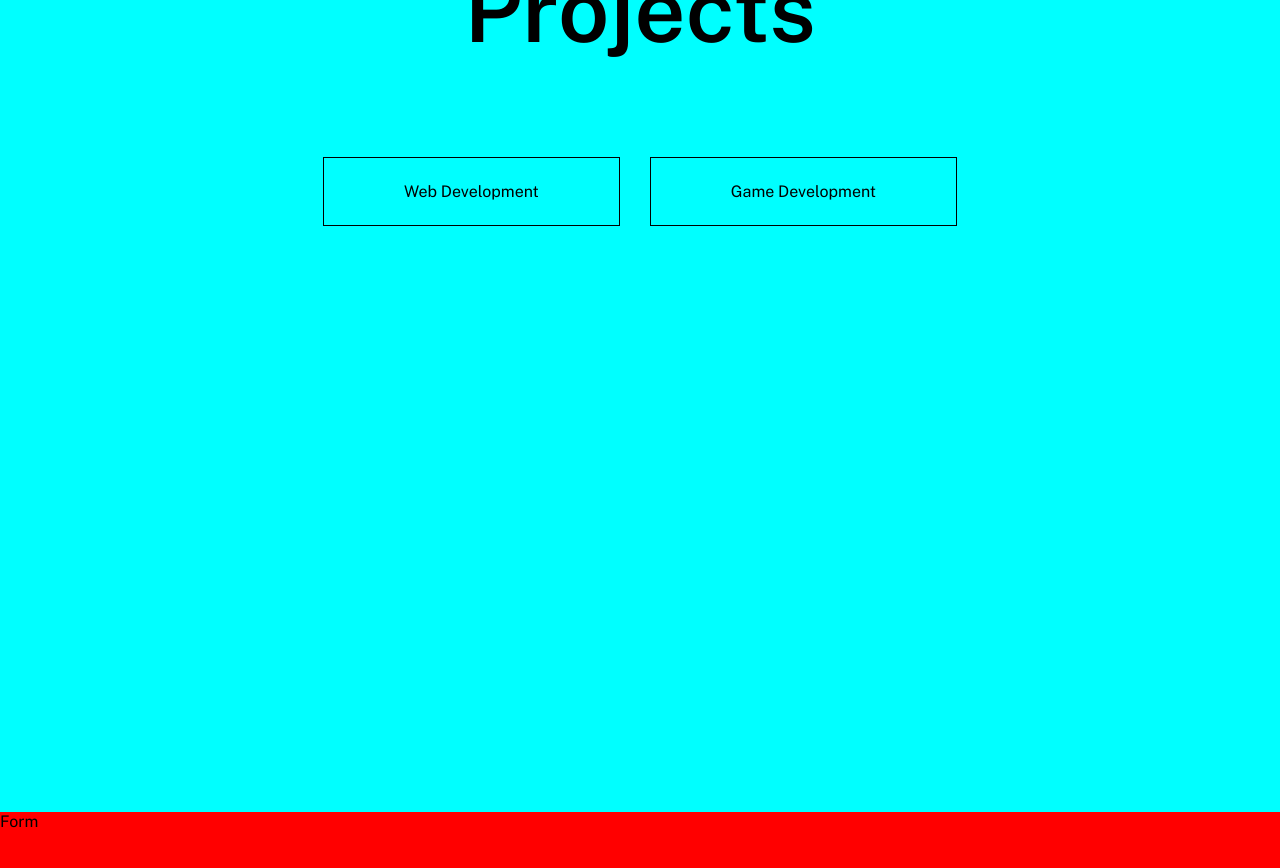
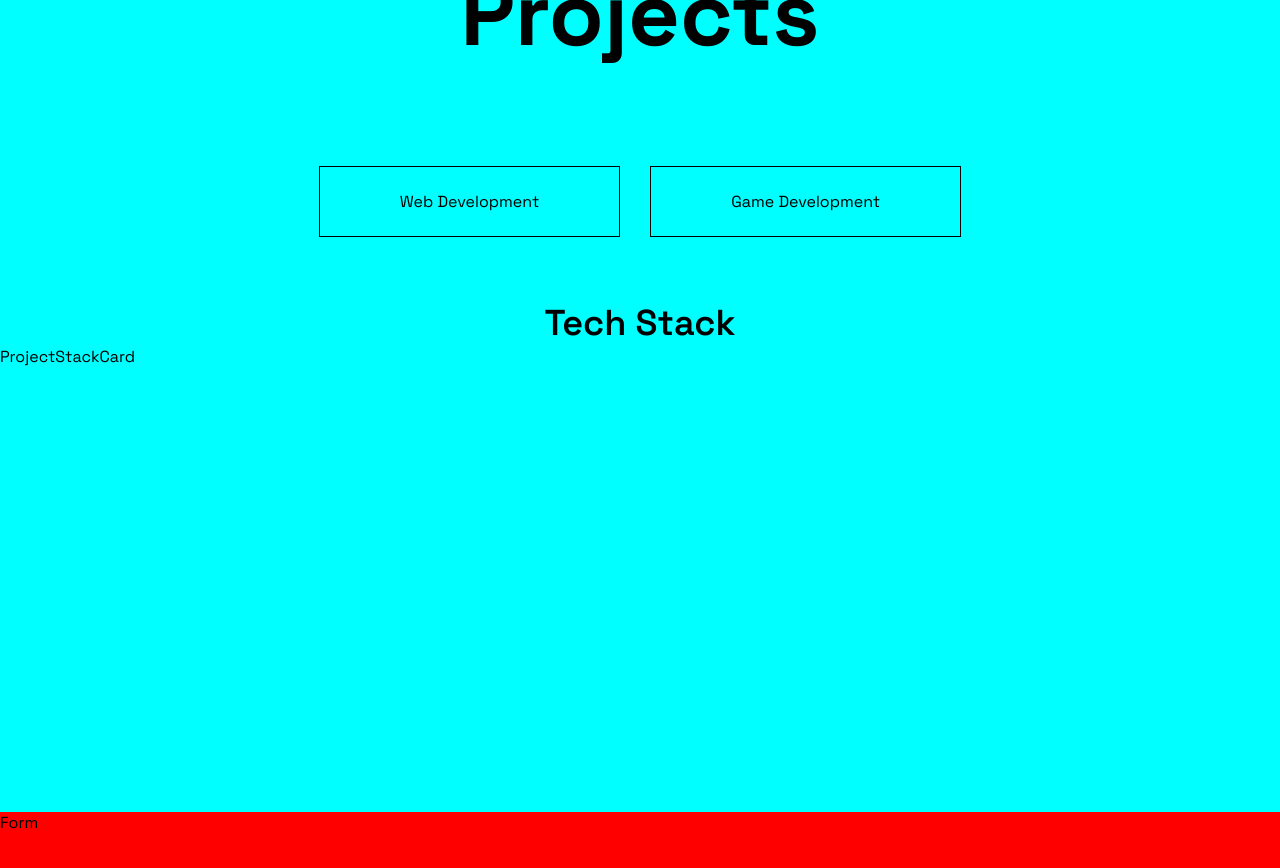
Before and after one commit to igor570/personal-website, a React (Vite) app: page / in a window 1280 px wide. Shown: the part 1180-2048 px from the top of the page. Built offline with nearby package versions, Linux system fonts and the light colour scheme.

Commit message:
ui update - tech cards

```diff
--- a/src/App.jsx
+++ b/src/App.jsx
@@ -3,6 +3,7 @@ import NavBar from './components/NavBar'
 import ProjectSwitcher from './components/ProjectsSection/ProjectSwitcher'
 import Form from './components/ContactSection/Form'
 import ScrollBar from './components/ScrollBar'
+import ProjectStack from './components/ProjectsSection/ProjectStack'
 
 function App() {
   return (
@@ -26,6 +27,7 @@ function App() {
 
         <section id='projects' className='projectsSection'>
           <ProjectSwitcher />
+          <ProjectStack />
         </section>
 
         <section id='contact' className='contactSection'>
--- a/src/App.scss
+++ b/src/App.scss
@@ -5,8 +5,8 @@
   scroll-behavior: smooth;
   margin: 0;
   padding: 0;
-
-  font-family: 'Public Sans', sans-serif;
+  //font-family: 'Public Sans', sans-serif;
+  font-family: 'Space Grotesk', sans-serif;
 }
 
 // .bodyWrapper {
@@ -40,7 +40,6 @@
   font-size: 100px;
   font-weight: 600;
   width: max-content;
-  font-family: 'Space Grotesk', sans-serif;
 }
 
 .bodyText {
--- a/src/components/ProjectsSection/ProjectCard.jsx
+++ b/src/components/ProjectsSection/ProjectCard.jsx
@@ -1,8 +1,11 @@
-import React from 'react'
+import React, { useEffect } from 'react'
 import './ProjectCard.scss'
 import { AiFillGithub, AiOutlineLink } from 'react-icons/ai'
 
 const ProjectCard = ({ cardName, cardImg, gitURL, vercelURL }) => {
+  useEffect(() => {
+    console.log(cardName)
+  }, [])
   // Cards must be 450 x 300
   return (
     <div className='projectWrapper'>
--- /dev/null
+++ b/src/components/ProjectsSection/ProjectStack.jsx
@@ -0,0 +1,14 @@
+import React from 'react'
+import './ProjectStack.scss'
+import ProjectStackCard from './ProjectStackCard'
+
+const ProjectStack = () => {
+  return (
+    <>
+      <h3 className='techWrapper'>Tech Stack</h3>
+      <ProjectStackCard />
+    </>
+  )
+}
+
+export default ProjectStack
--- /dev/null
+++ b/src/components/ProjectsSection/ProjectStack.scss
@@ -0,0 +1,6 @@
+.techWrapper {
+  display: flex;
+  justify-content: center;
+  font-size: 36px;
+  font-weight: 600;
+}
--- /dev/null
+++ b/src/components/ProjectsSection/ProjectStackCard.jsx
@@ -0,0 +1,11 @@
+import React from 'react'
+import './ProjectStackCard.scss'
+
+//HTML, CSS, SCSS, JavaScript, React, C++
+//Use react-icons for icons of each thing
+
+const ProjectStackCard = () => {
+  return <div>ProjectStackCard</div>
+}
+
+export default ProjectStackCard
--- a/src/components/ProjectsSection/ProjectSwitcher.jsx
+++ b/src/components/ProjectsSection/ProjectSwitcher.jsx
@@ -3,7 +3,7 @@ import './ProjectSwitcher.scss'
 import ProjectCard from './ProjectCard'
 
 const ProjectSwitcher = () => {
-  const [cardsTopic, setCardTopic] = useState('')
+  const [cardsTopic, setCardTopic] = useState()
 
   const webprojDetails = [
     {
@@ -27,7 +27,7 @@ const ProjectSwitcher = () => {
 
   function webTopic() {
     setCardTopic(
-      webprojDetails.map((card, i) => (
+      webprojDetails.map((card) => (
         <ProjectCard
           key={card.id}
           cardName={card.cardName}
@@ -41,7 +41,7 @@ const ProjectSwitcher = () => {
 
   function gameTopic() {
     setCardTopic(
-      gameprojDetails.map((card, i) => (
+      gameprojDetails.map((card) => (
         <ProjectCard
           key={card.id}
           cardName={card.cardName}
@@ -59,10 +59,10 @@ const ProjectSwitcher = () => {
         <h2 className='subheaderText'>Projects</h2>
       </div>
       <div className='switcherContainer'>
-        <div className='switch' onClick={() => webTopic()}>
+        <div className='switch' onClick={webTopic}>
           Web Development
         </div>
-        <div className='switch' onClick={() => gameTopic()}>
+        <div className='switch' onClick={gameTopic}>
           Game Development
         </div>
       </div>
--- a/src/components/ProjectsSection/ProjectSwitcher.scss
+++ b/src/components/ProjectsSection/ProjectSwitcher.scss
@@ -1,3 +1,5 @@
+@import '../../variables.scss';
+
 .subheaderWrapper {
   display: flex;
   justify-content: center;
--- a/src/variables.scss
+++ b/src/variables.scss
@@ -1,2 +1,6 @@
 $main_color: rgb(255, 255, 255);
 $background_grey: rgb(24, 24, 27);
+
+///
+$dark_blue_grey: rgb(20, 32, 43);
+$material_blue: rgb(0, 111, 199);
```
Also changed, not shown: src/components/ProjectsSection/ProjectStackCard.scss (added).
